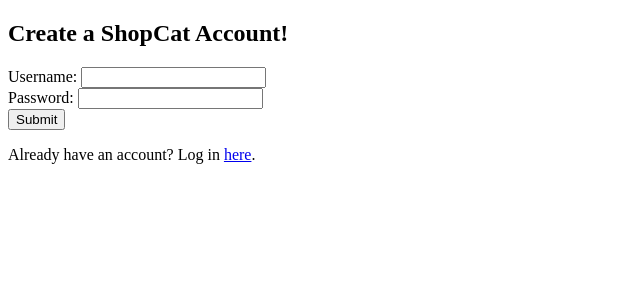
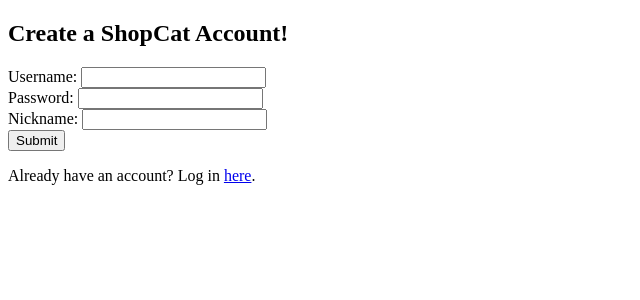
Before and after one commit to alexpsimone/shop-cat, a Flask app: page / in a window 1280 px wide. Shown: the top 300 px of the page, without its empty margins (0-640 px from the left). Run offline with Flask 2, Linux system fonts and the light colour scheme; some libraries are stand-ins or nearby versions.

Commit message:
added nickname to account creation form at root

```diff
--- a/server.py
+++ b/server.py
@@ -25,6 +25,7 @@
 
     username = request.form.get('username')
     password = request.form.get('password')
+    nickname = request.form.get('nickname')
 
     user = crud.get_user_by_username(username)
 
@@ -32,7 +33,7 @@
         flash('A user already exists with that username.')
         return redirect('/')
     else:
-        crud.create_user(username, password)
+        crud.create_user(username, password, nickname)
         flash(f'New account created. Please use your credentials to log in.')
         return redirect('/login')
 
--- a/templates/shopcat.html
+++ b/templates/shopcat.html
@@ -18,6 +18,9 @@
         <label>Password: </label>
         <input type="password" name="password" />
         <br />
+        <label>Nickname: </label>
+        <input type="nickname" name="nickname" />
+        <br />
         <input type="submit">
     </form>
 
```
